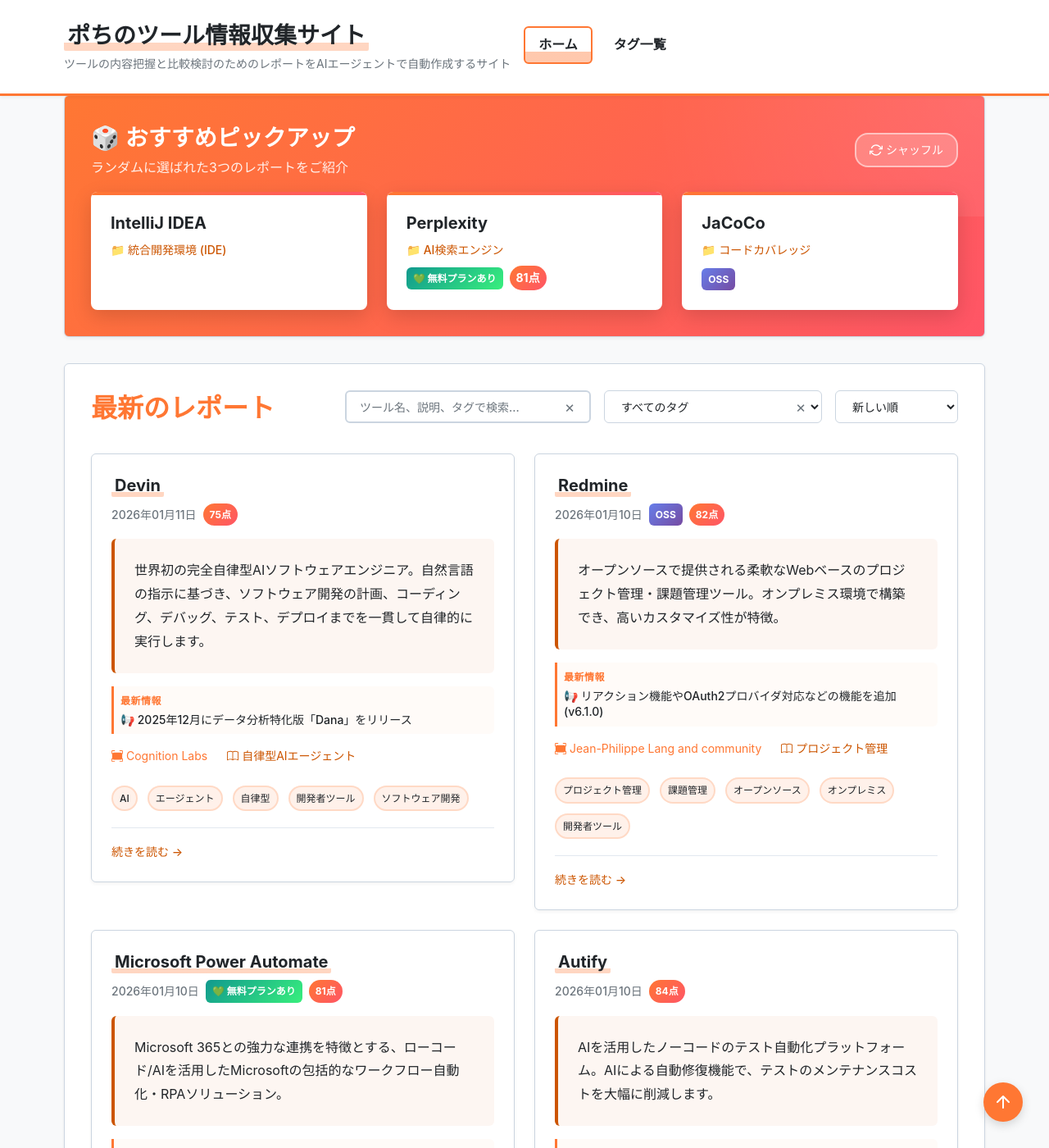
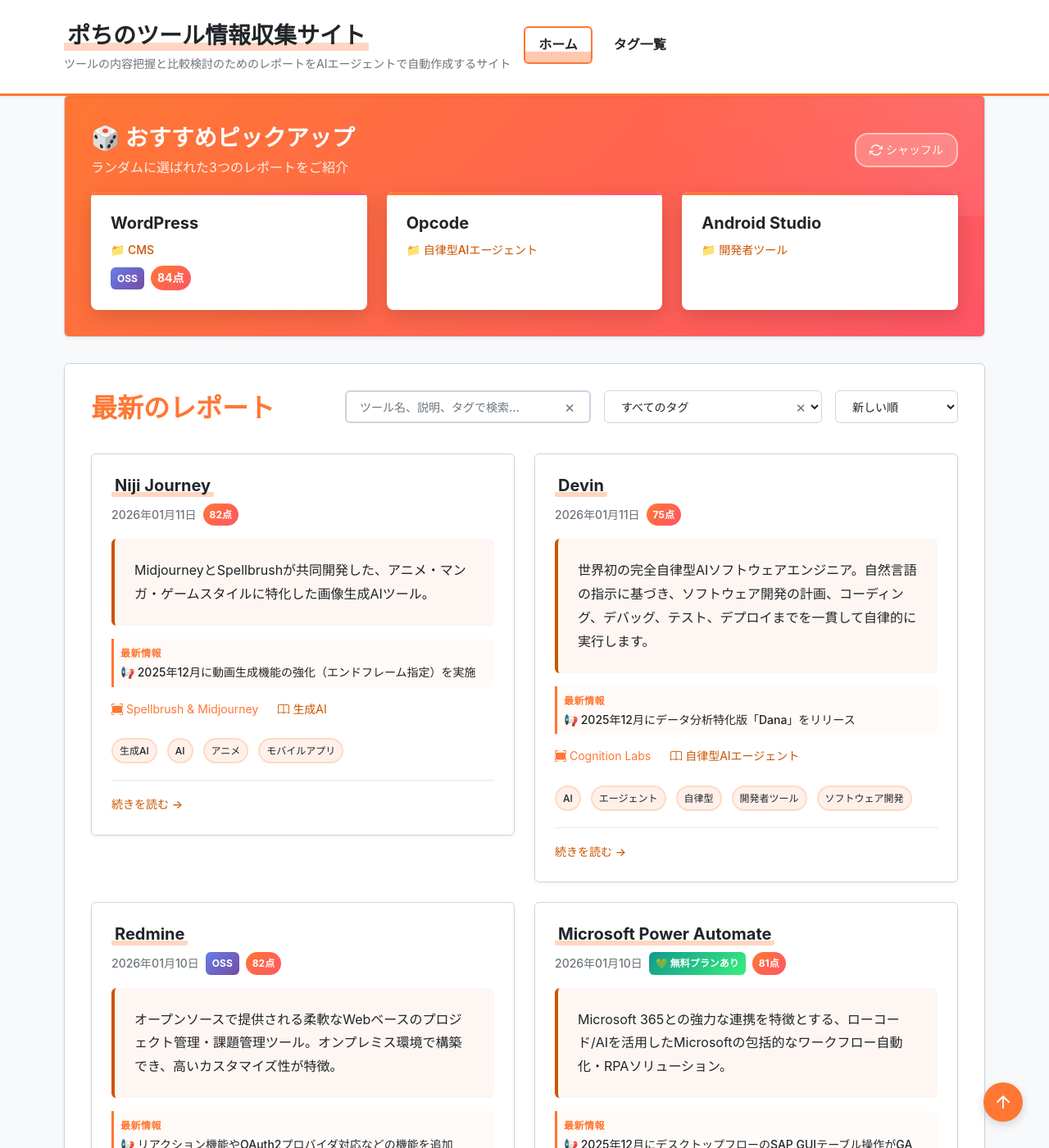
Before and after one commit to aegisfleet/tool-survey-report, a Jekyll site: the page built from index.md, in a window 1280 px wide and 1400 px high, scrolled down 656 px. Shown: the whole window at 82% size. Built offline with Jekyll 4.4.1, drawn with Linux system fonts in a browser that asks for light colours; part of the change alters nothing that is shown.

Commit message:
Add Niji Journey report (#368)
Co-authored-by: google-labs-jules[bot] <161369871+google-labs-jules[bot]@users.noreply.github.com>

```diff
--- /dev/null
+++ b/_reports/nijijourney.md
@@ -0,0 +1,184 @@
+---
+title: "Niji Journey 調査レポート"
+tool_name: "Niji Journey"
+tool_reading: "ニジジャーニー"
+category: "生成AI"
+developer: "Spellbrush & Midjourney"
+official_site: "https://nijijourney.com/"
+date: "2026-01-11"
+last_updated: "2026-01-11"
+tags:
+  - "生成AI"
+  - "AI"
+  - "アニメ"
+  - "モバイルアプリ"
+description: "MidjourneyとSpellbrushが共同開発した、アニメ・マンガ・ゲームスタイルに特化した画像生成AIツール。"
+
+quick_summary:
+  has_free_plan: false
+  is_oss: false
+  starting_price: "$4.99/月 (アプリのみ)"
+  target_users:
+    - "イラストレーター"
+    - "アニメファン"
+    - "ゲーム開発者"
+  latest_highlight: "2025年12月に動画生成機能の強化（エンドフレーム指定）を実施"
+  update_frequency: "高"
+
+evaluation:
+  score: 82
+  base_score: 70
+  plus_points:
+    - point: 8
+      reason: "アニメ・マンガスタイルにおける圧倒的な生成品質"
+    - point: 5
+      reason: "モバイルアプリ版限定の安価なMiniプランの存在"
+    - point: 4
+      reason: "日本語プロンプトに標準対応（アプリ版など）"
+  minus_points:
+    - point: -5
+      reason: "PC版（Discord）には無料トライアルがほぼない"
+  summary: "アニメ調の画像生成においてはトップクラスの品質を誇る。アプリ版の機能拡充により、より手軽に利用可能になった。"
+
+links:
+  documentation: "https://nijijourney.com/help-center"
+relationships:
+  parent: ""
+  children: []
+  related_tools:
+    - "Stable Diffusion"
+---
+
+# **Niji Journey 調査レポート**
+
+## **1. 基本情報**
+
+* **ツール名**: Niji Journey (にじジャーニー)
+* **ツールの読み方**: ニジジャーニー
+* **開発元**: Spellbrush & Midjourney
+* **公式サイト**: [https://nijijourney.com/](https://nijijourney.com/)
+* **関連リンク**:
+  * ヘルプセンター: [https://nijijourney.com/help-center](https://nijijourney.com/help-center)
+  * レビューサイト: [Google Play](https://play.google.com/store/apps/details?id=com.spellbrush.nijijourney) | [App Store](https://apps.apple.com/us/app/niji-journey-ai-anime-art/id6446376937)
+* **カテゴリ**: 画像生成AI
+* **概要**: Midjourneyの強力な生成能力をベースに、Spellbrushがアニメ・マンガ・ゲームのスタイルに特化させて調整した画像生成AI。Discordおよび専用のモバイルアプリから利用可能で、高品質なアニメ風イラストを簡単に生成できる。
+
+## **2. 目的と主な利用シーン**
+
+* **解決する課題**: 既存の画像生成AIでは難しかった「特定の画風（アニメスタイル）の高品質な維持」と「構図の破綻の抑制」を解決する。
+* **想定利用者**: アニメスタイルのイラストを求めるイラストレーター、ゲーム開発者、一般のアニメファン。
+* **利用シーン**:
+  * ゲームキャラクターの立ち絵やコンセプトアートの作成
+  * ライトノベルや同人誌の挿絵・表紙イメージの生成
+  * SNSアイコンやヘッダー画像の作成
+  * アニメーション制作におけるイメージボードやラフの作成
+
+## **3. 主要機能**
+
+* **テキスト・トゥ・イメージ (Text-to-Image)**: プロンプト（テキストによる指示）を入力して画像を生成する基本機能。日本語プロンプトにも対応している。
+* **イメージ・トゥ・イメージ (Image-to-Image)**: 既存の画像を参考にして新しい画像を生成する機能。
+* **スタイル変更 (Style Tune/Personalization)**: 生成される画像の画風をユーザーの好みに合わせて調整・学習させる機能。
+* **動画生成 (Video Model)**: 2025年にアプリ版に追加された機能で、静止画から動画を生成したり、ループ動画を作成したりできる。
+* **モバイルアプリ**: iOS/Android対応の専用アプリがあり、Discordを経由せずに直感的なUIで操作可能。画像編集や管理もアプリ内で完結する。
+* **Vary (Region)**: 生成された画像の一部だけを選択して修正・再生成する機能（インペインティング）。
+
+## **4. 特徴・強み (Pros)**
+
+* **アニメ特化の高品質モデル**: 一般的な画像生成AIと比較して、アニメやマンガのスタイルにおける描画崩れが少なく、非常に美しい色彩と構図を実現する。
+* **モバイル最適化**: 専用アプリが提供されており、PCを持たないユーザーでも手軽に高品質な生成が可能。アプリ限定の安価なプランもある。
+* **Midjourneyとの連携**: アカウントやサブスクリプションはMidjourneyと共通化（一部プランを除く）されており、Midjourneyの高度な機能（アップスケール、バリエーション作成など）をそのまま利用できる。
+
+## **5. 弱み・注意点 (Cons)**
+
+* **写実的な画像は苦手**: アニメスタイルに特化しているため、完全な実写（フォトリアル）画像の生成には向かない（その場合はMidjourney本家を使うべき）。
+* **アプリの安定性**: Google Play等のレビューでは、長時間の使用や大量生成時にアプリが重くなる、発熱するといった報告が散見される。
+* **無料枠の制限**: リリース当初のような手厚い無料トライアルは縮小傾向にあり、基本的には有料サブスクリプションが必要となる。
+
+## **6. 料金プラン**
+
+| プラン名 | 料金 | 主な特徴 |
+|---------|------|---------|
+| **Mini Plan** | $4.99/月 | **アプリ版限定**。モバイルでの利用に特化したエントリープラン。 |
+| **Basic Plan** | $10/月 (年払い $8/月) | 月間約3.3時間の高速生成時間（Fast GPU Time）。Discordとアプリ両方で利用可。 |
+| **Standard Plan** | $30/月 (年払い $24/月) | 月間15時間の高速生成時間 + 無制限のリラックスモード生成（Relax GPU Time）。 |
+| **Pro Plan** | $60/月 (年払い $48/月) | 月間30時間の高速生成時間。ステルスモード（画像非公開）利用可。商用利用の上限緩和。 |
+| **Mega Plan** | $120/月 (年払い $96/月) | 月間60時間の高速生成時間。ヘビーユーザー向け。 |
+
+* **課金体系**: 月額または年額サブスクリプション。
+* **無料トライアル**: アプリ版の初回ダウンロード時に限定的な無料生成回数（20回程度）が付与される場合があるが、時期により異なる。
+* **商用利用**: 有料プランであれば基本的に可能。ただし、年間総収入が100万ドル（約1.5億円）を超える企業はProまたはMegaプランが必須。
+
+## **7. 導入実績・事例**
+
+* **導入企業**: ゲーム制作会社やデザイン事務所などでのコンセプトアート制作に利用されているが、具体的な企業名は公式サイトでは大きく強調されていない。
+* **導入事例**:
+  * **インディーゲーム開発**: キャラクターデザインや背景美術の生成に活用し、制作コストを削減。
+  * **VTuber活動**: 配信用の背景素材やサムネイル画像の作成。
+* **対象業界**: エンターテインメント、ゲーム、出版、Webデザイン業界。
+
+## **8. サポート体制**
+
+* **ドキュメント**: 公式ドキュメントおよびMidjourneyのドキュメントが充実している。日本語のヘルプセンターも存在する。
+* **コミュニティ**: 公式Discordサーバーが非常に活発で、日本語チャンネルも賑わっている。ユーザー同士のノウハウ共有が盛ん。
+* **公式サポート**: メールおよびDiscord経由でのサポートに対応。
+
+## **9. 連携機能 (API・インテグレーション)**
+
+* **API**: 公式にはAPIは一般公開されていない（2026年1月時点）。Discord botとしての連携が主となる。
+* **外部サービス連携**: Discordとの強力な統合。生成した画像はWebギャラリー（nijijourney.com）に自動的に同期される。
+
+## **10. セキュリティとコンプライアンス**
+
+* **認証**: DiscordアカウントまたはGoogle/Appleアカウント（アプリ版）を使用した認証。
+* **データ管理**: 生成された画像はデフォルトで公開（Webギャラリー）される設定になっているため、機密性の高い画像を生成する場合はProプラン以上の「ステルスモード」が必要。
+* **準拠規格**: Midjourneyのプライバシーポリシーと利用規約に準拠。
+
+## **11. 操作性 (UI/UX) と学習コスト**
+
+* **UI/UX**:
+  * **Discord版**: コマンド入力（`/imagine`など）が必要で、慣れが必要だが自由度は高い。
+  * **アプリ版**: ボタンやスライダーを用いた直感的な操作が可能で、初心者でも扱いやすい。
+* **学習コスト**: アプリ版は非常に低い。Discord版はプロンプトのテクニックやパラメータ（`--ar`, `--s`など）の学習に多少の時間が必要。
+
+## **12. ユーザーの声（レビュー分析）**
+
+* **調査対象**: Google Play, App Store
+* **総合評価**: 3.8/5.0 (Google Play)
+* **ポジティブな評価**:
+  * 「自分の想像した通りのアニメ絵が出てくる。クオリティが他とは段違い。」
+  * 「アプリ版で日本語で指示できるのがとても便利。」
+  * 「動画生成機能が面白い。ループ動画が簡単に作れる。」
+* **ネガティブな評価 / 改善要望**:
+  * 「生成枚数が増えるとアプリが重くなり、スマホが発熱する。」
+  * 「Miniプランだとすぐに制限に達してしまう。」
+  * 「過去の画像履歴が読み込めなくなることがある。」
+* **特徴的なユースケース**: 自分のオリジナルのTRPGキャラクターの立ち絵作成や、「推し」の概念画像の生成などに頻繁に使われている。
+
+## **13. 直近半年のアップデート情報**
+
+* **2025-12-10**: アプリ v1.31.0 - Video End Frame機能の追加。動画のループ設定や終了フレームの指定が可能に。
+* **2025-08-08**: アプリ v1.30.0 - Video Creation機能の追加。アプリ内で直接動画生成が可能になった。
+* **2025-07-30**: アプリ v1.29.0 - Video Viewing機能、パーソナライズ機能（Personalization）、ムードボード機能の実装。
+* **2025-06-17**: Midjourney v7 モデルのデフォルト化（Nijiモデルへの波及）。より高精細な描写が可能に。
+
+(出典: [App Store Version History](https://apps.apple.com/us/app/niji-journey-ai-anime-art/id6446376937), [Midjourney Documentation](https://docs.midjourney.com/))
+
+## **14. 類似ツールとの比較**
+
+| ツール名 | 特徴 | 強み | 弱み | 選択肢となるケース |
+|---------|------|------|------|------------------|
+| **本ツール (Niji Journey)** | アニメ特化・高品質 | 圧倒的な画力と構図力。アプリの使い勝手。 | 写実画は不可。無料枠が少ない。 | 高品質なアニメ絵を生成したい場合。 |
+| **Midjourney** | 汎用・最高品質 | 写実からアートまで幅広いスタイルに対応。 | アニメ特化のニュアンスはNijiに劣る場合がある。 | 幅広いスタイルの画像を生成したい場合。 |
+| **PixAI** | アニメ特化・Web/アプリ | 基本無料（クレジット制）で使える。LoRA利用可。 | クオリティの安定性はNijiにやや劣る。 | 無料で手軽に始めたい場合。特定の画風(LoRA)を使いたい場合。 |
+| **NovelAI** | アニメ特化・生成+執筆 | 画像生成だけでなく小説生成も可能。 | 月額料金が必要。構図の複雑さはNijiが上回ることが多い。 | 画像だけでなくストーリー制作も行いたい場合。 |
+
+## **15. 総評**
+
+* **総合的な評価**:
+  * アニメ、マンガ、ゲームスタイルのイラスト生成においては、現時点で**世界最高峰の品質**を持つツールの一つである。特にアプリ版の登場により、ライトユーザー層への普及も進んでいる。ただし、アプリの動作安定性には課題が残るため、大量生成を行うヘビーユーザーはDiscord版（PC）の利用も併用することが望ましい。
+* **推奨されるチームやプロジェクト**:
+  * 高品質なキャラクターイラストを大量に必要とするソーシャルゲーム開発チーム。
+  * コンセプトアートを素早く作成したいアニメーション制作スタジオ。
+  * 自身の作品の挿絵を求める個人作家。
+* **選択時のポイント**:
+  * 「アニメ調の絵」が必要であれば、Midjourney本家よりもNiji Journeyを選択すべきである。逆に、フォトリアルな画像も必要であればMidjourneyを選択し、必要に応じて`--niji`パラメータを使用するのが良い（アカウントは共通化できる）。予算が限られるモバイルユーザーには、Niji Journeyアプリ限定のMiniプランが魅力的な選択肢となる。
--- a/_reports/stable-diffusion.md
+++ b/_reports/stable-diffusion.md
@@ -26,6 +26,7 @@ relationships:
     - "Hugging Face"
     - "ChatGPT"
     - "Gemini"
+    - "Niji Journey"
 ---
 
 # **Stable Diffusion 調査レポート**
```
